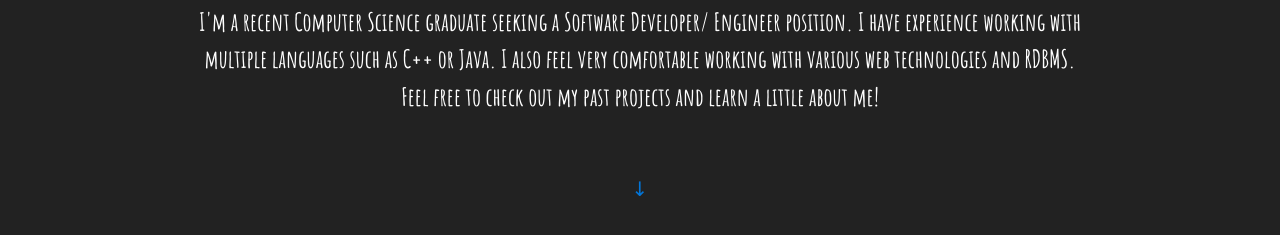
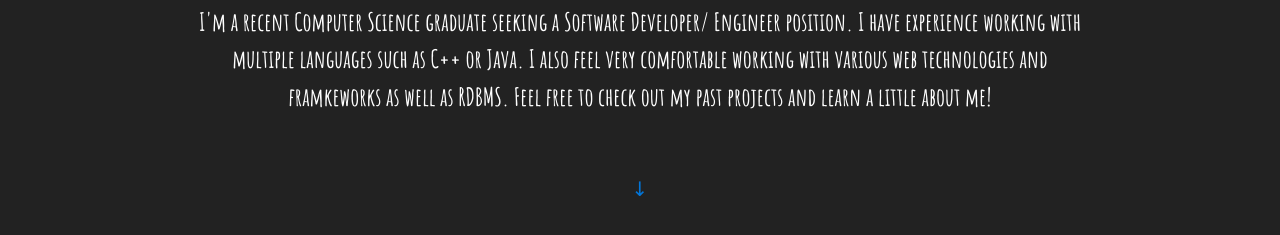
Before and after one commit to tomaslrcode/tomaslrcode.github.io, a plain HTML site: page index.html in a window 1280 px wide. Shown: the part 325-560 px from the top of the page. Drawn offline with nearby package versions, Linux system fonts and the light colour scheme; a script that the page names is missing.

Commit message:
update main

```diff
--- a/index.html
+++ b/index.html
@@ -77,7 +77,7 @@
           <h1><b>Tomas L. Rondon</b></h1>
           <p class="lead"><b>I'm a recent Computer Science graduate seeking a Software Developer/ Engineer position. I have experience
           working with multiple languages such as C++ or Java. I also feel very comfortable working with various web
-          technologies and RDBMS. Feel free to check out my past projects and learn a little about me!
+          technologies and framkeworks as well as RDBMS. Feel free to check out my past projects and learn a little about me!
           </b></p>
 
 
```
